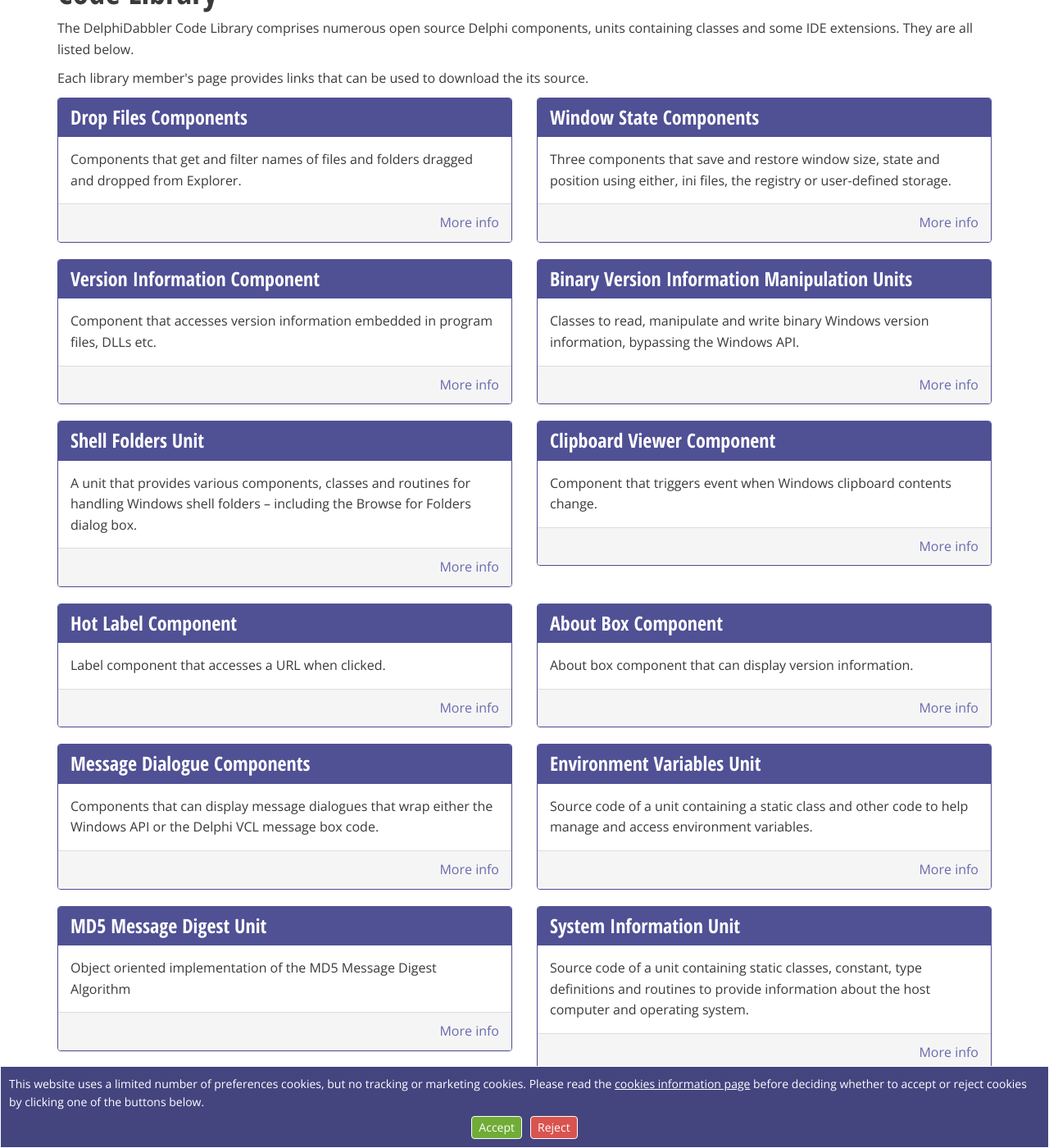
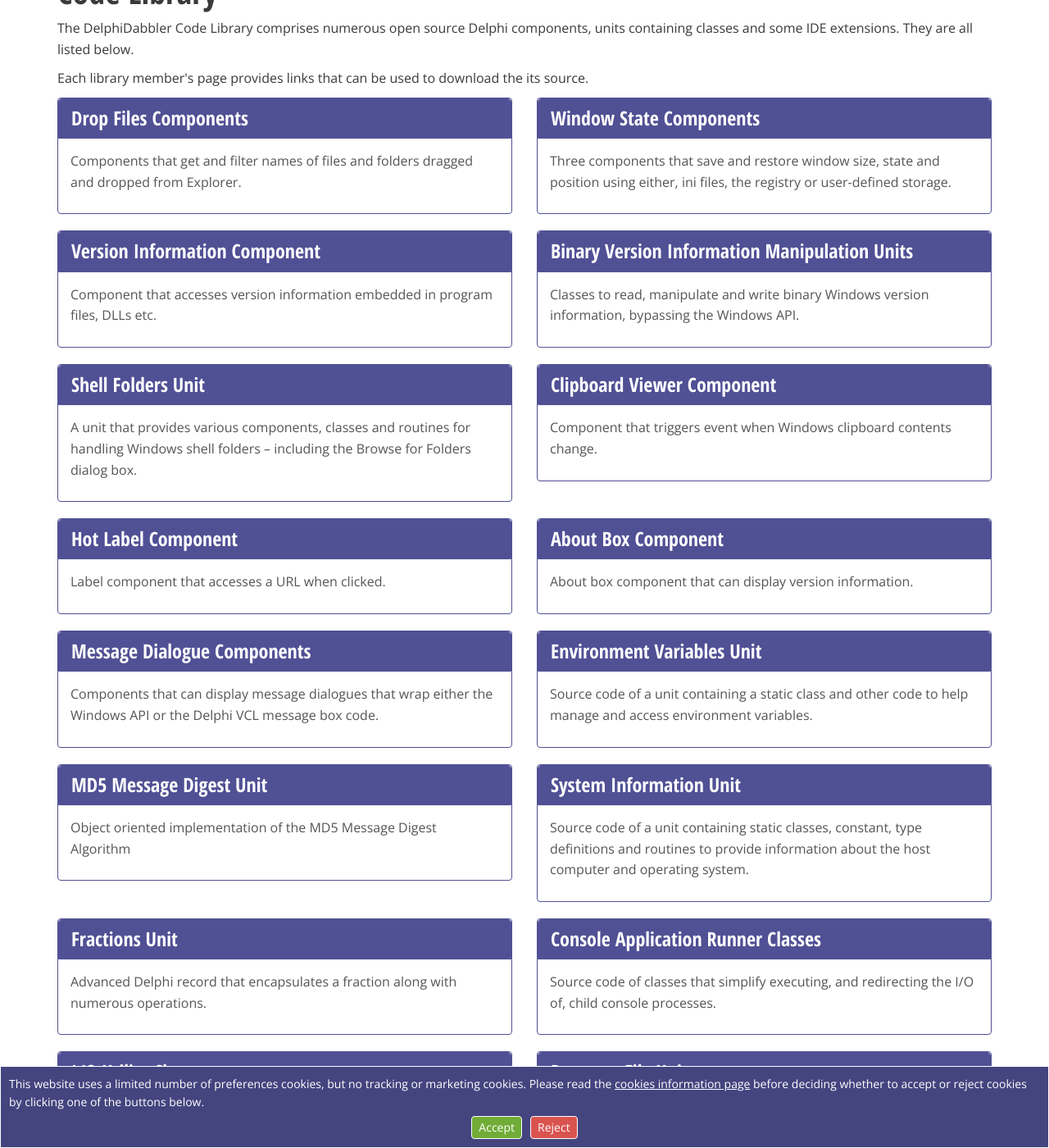
Before and after one commit to delphidabbler/delphidabbler.github.io, a Jekyll site: the page built from codelib.html, in a window 1280 px wide and 1400 px high, scrolled down 235 px. Shown: the whole window at 82% size. Built offline with Jekyll 4.4.1, drawn with Linux system fonts in a browser that asks for light colours; some of the changed text lies outside the part shown.

Commit message:
Restyle programmatically generated summary pages
The applications, code library and articles pages, which are all
generated using Liquid, were restyled so that each item on the page can
be clicked to trigger a link to the associated page. Previously these
pages used a "More info" link on each item: this was removed.

```diff
--- a/codelib.html
+++ b/codelib.html
@@ -11,34 +11,42 @@
 
 <p>Each library member's page provides links that can be used to download the its source.</p>
 
-{% assign projects = site.software | where: "group", "lib" %}
-{% assign projects = projects | sort: "priority" %}
-{% for project in projects %}
-{% assign test = forloop.index | modulo: 2 %}
-{% if test <> 0 %}<div class="row">{% endif %}
+{% assign projects = site.software | where: "group", "lib" -%}
+{% assign projects = projects | sort: "priority" -%}
+<div class="panel-list-group">
+
+  <div class="list-group">
+    {% for project in projects -%}
+    {% assign test = forloop.index | modulo: 2 -%}
+    {% if test <> 0 %}
+    <div class="row">
+    {% endif %}
+      <div class="col-sm-6">
+        <a class="list-group-item" href="{{ project.url | remove: ".html" }}" aria-label="{{ project.title | escape }} page on {{ site.data.core.orig-site-name | escape }}">
           <section role="section" aria-labelledby="{{ program.id | escape }}-head">
-    <div class="col-sm-6">
             <div class="panel panel-primary">
               <header class="panel-heading" id="{{ program.id | escape }}-head">
                 <h2>{{ project.title | escape }}</h2>
               </header>
+            </div><!-- /.panel .panel-primary -->
             <div class="panel-body">
               <p>{{ project.summary | escape }}</p>
-					{% if project.status == "mothballed" %}
+              {% if project.status == "mothballed" -%}
               <p class="alert alert-warning small" role="alert"><span class="fa fa-flag fa-lg fa-x-pad-right" aria-hidden="true"></span><span class="sr-only">Note</span> This library project is mothballed. It is being neither developed nor supported.</p>
-          {% elsif project.status == "obsolete" %}
+              {% elsif project.status == "obsolete" -%}
               <p class="alert alert-danger small" role="alert"><span class="fa fa-exclamation-triangle fa-lg fa-x-pad-right" aria-hidden="true"></span><span class="sr-only">Note</span> This library project is obsolete. It is being neither developed nor supported and is here only for historical reasons.</p>
-					{% endif %}
-        </div>
-        <div class="panel-footer text-right">
-          <a href="{{ project.url | remove: ".html" }}" aria-label="{{ project.title | escape }} page on {{ site.data.core.orig-site-name | escape }}">More info</a>
-        </div>
-      </div>
-    </div>
+              {% endif -%}
+            </div> <!-- ./panel-body -->
           </section>
+        </a> <!-- list-group-item -->
+      </div> <!-- ./col-sm-6 -->
     {% if test == 0 or forloop.last %}
     </div> <!-- ./row -->
+
     <!-- Clear the lg cols if their content doesn't match in height -->
     <div class="clearfix visible-sm-block" role="presentation"></div>
     {% endif %}
-{%endfor %}
+    {%- endfor %}
+  </div> <!-- ./list-group -->
+
+</div> <!-- ./panel-list-group -->
```
Also changed, not shown: articles.html (+21 -14 lines), programs.html (+22 -14 lines). Lines whose indentation alone changed are shown as unchanged.
